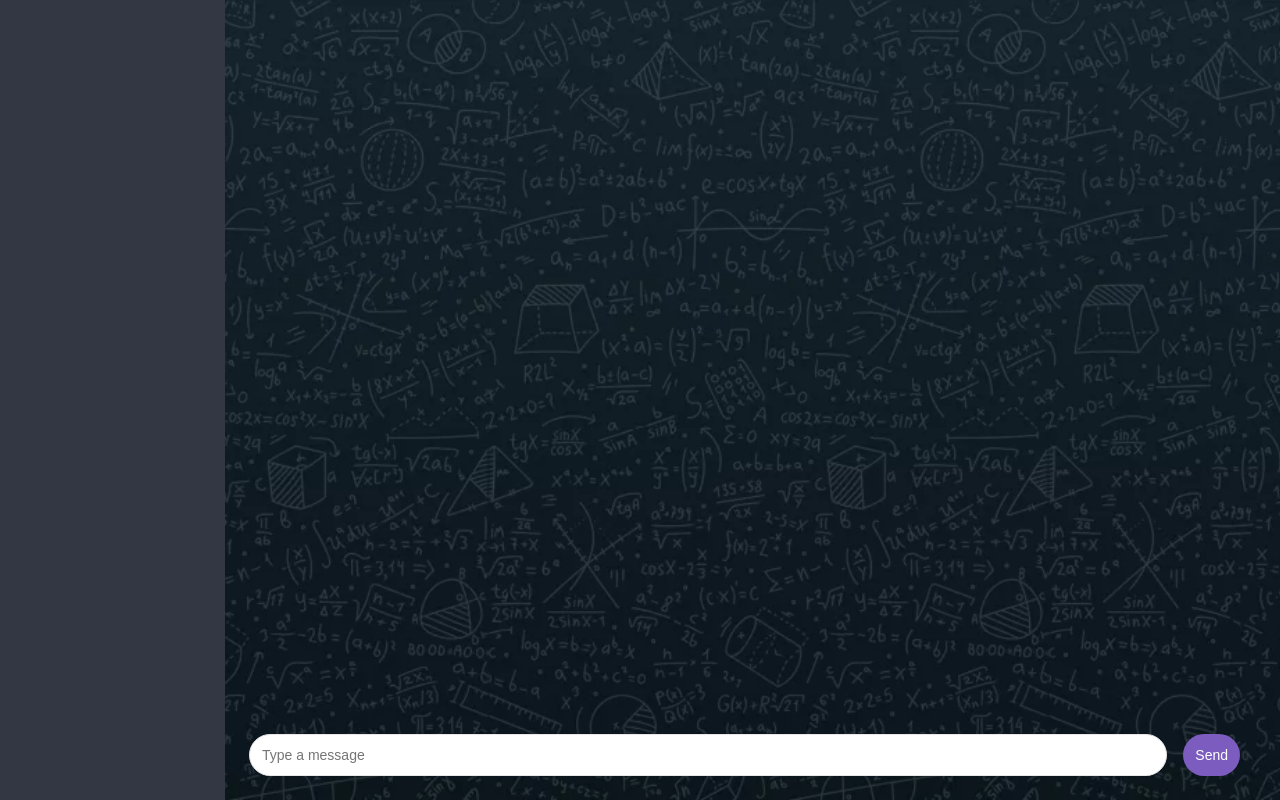
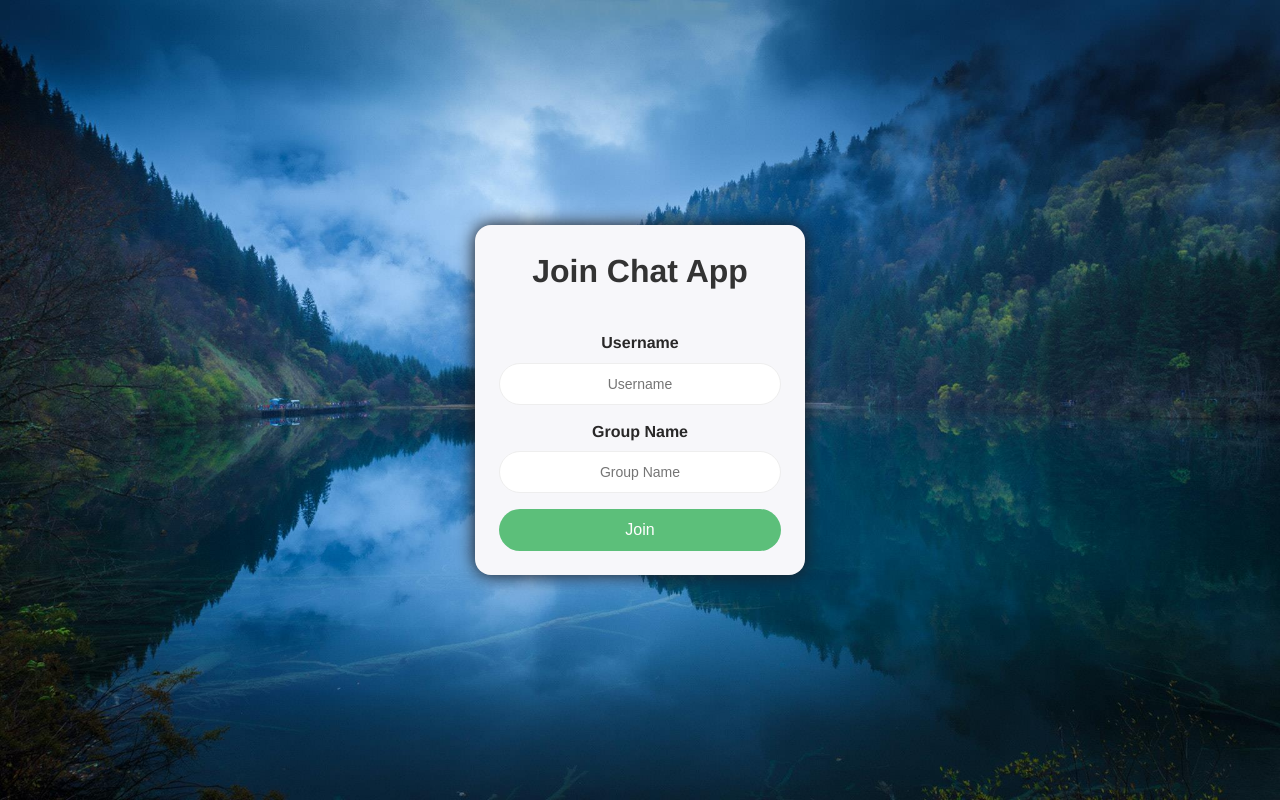
Before and after one commit to pijush-konar-au7/assignmentchatapp, a website: page public/index.html in a window 1280 px wide. Drawn offline with nearby package versions, Linux system fonts and the light colour scheme; no server answers.

Commit message:
Join Page Created

```diff
--- /dev/null
+++ b/public/chatpage.html
@@ -0,0 +1,52 @@
+<!DOCTYPE html>
+<html>
+
+<head>
+    <title>Chat App</title>
+    <link rel="stylesheet" href="/css/styles.min.css">
+</head>
+<body>
+    <div class="chat">
+        <div id="sidebar" class="chat__sidebar">
+        </div>
+        <div class="chat__main">
+            <div id="messages" class="chat__messages"></div>
+
+            <div class="compose">
+                <form id="message-form">
+                    <input name="message" placeholder="Type a message" required autocomplete="off">
+                    <button>Send</button>
+                </form>
+            </div>
+        </div>
+    </div>
+    <script id="message-template" type="text/html">
+            <div class="message-bubble">
+                <p>
+                    <span class="message__name">Username Here</span>
+                    <span class="message__meta">{{createdAt}}</span>
+                </p>
+                <p>{{message}}</p>
+            </div>
+            <br>
+        </script>
+
+    <script id="sidebar-template" type="text/html">
+        <h2><img src="/images/Icon/logo.png" alt="" width="40" height="40" style="vertical-align:middle"> AttainU Chat</h2>
+        <img class="portrait2 ml-2" src="/users/image" alt ="" style="vertical-align:middle"><a href="/dashboard"><button>Go To Dashboard</button></a>
+        <h1 class="room-title">{{room}}</h1>
+        <h2 class="list-title">Participants</h2>
+        <ul class="users">
+            {{#users}}
+            <li>{{username}}</li>
+            {{/users}}
+        </ul>
+    </script>
+
+    <script src="https://cdnjs.cloudflare.com/ajax/libs/mustache.js/3.0.1/mustache.min.js"></script>
+    <script src="https://cdnjs.cloudflare.com/ajax/libs/moment.js/2.22.2/moment.min.js"></script>
+    <script src="https://cdnjs.cloudflare.com/ajax/libs/qs/6.6.0/qs.min.js"></script>
+    <script src="/socket.io/socket.io.js"></script>
+    <script src="/js/chat.js"></script>
+</body>
+</html>
--- a/public/css/styles.css
+++ b/public/css/styles.css
@@ -23,17 +23,23 @@ body {
 
 h1 {
     margin-bottom: 16px;
+    text-align: center;
+
 }
 
 label {
     display: block;
-    font-size: 14px;
+    text-align: center;
+    font-weight: bold;
+    font-size: 16px;
     margin-bottom: 8px;
-    color: #777;
+    color: rgb(41, 40, 40);
 }
 
 input {
     border: 1px solid #eeeeee;
+    text-align: center;
+    border-radius: 10rem;
     padding: 12px;
     outline: none;
 }
@@ -41,26 +47,26 @@ input {
 button {
     cursor: pointer;
     padding: 12px;
-    background: #7C5CBF;
+    background: #5cbf7a;
     border: none;
+    border-radius: 10rem;
     color: white;
     font-size: 16px;
     transition: background .3s ease;
 }
 
 button:hover {
-    background: #6b47b8;
+    background: #46995f;
 }
 
 button:disabled {
     cursor: default;
-    background: #7c5cbf94;
+    background: #3d8d55;
 }
 
 /* Join Page Styles */
 
 .centered-form {
-    background: #333744;
     width: 100vw;
     height: 100vh;
     display: flex;
@@ -71,6 +77,7 @@ button:disabled {
 .centered-form__box {
     box-shadow: 0px 0px 17px 1px #1D1F26;
     background: #F7F7FA;
+    border-radius: 1rem;
     padding: 33px;
     width: 250px;
 }
@@ -78,6 +85,7 @@ button:disabled {
 .centered-form__box2 {
     box-shadow: 0px 0px 17px 1px #1D1F26;
     background: #F7F7FA;
+    border-radius: 1rem;
     padding: 24px;
     width: 330px;
 }
--- a/public/index.html
+++ b/public/index.html
@@ -1,40 +1,22 @@
-<!DOCTYPE html>
-<html>
-
 <head>
-    <title>Chat App</title>
-    <link rel="stylesheet" href="/css/styles.min.css">
+    <link rel="stylesheet" href="/css/styles.css">
   </head>
   <body>
-    <div class="chat">
-        <div id="sidebar" class="chat__sidebar">
-        </div>
-        <div class="chat__main">
-            <div id="messages" class="chat__messages"></div>
-
-            <div class="compose">
-                <form id="message-form">
-                    <input name="message" placeholder="Type a message" required autocomplete="off">
-                    <button>Send</button>
+    <div class="centered-form">
+          <div class="centered-form__box2">
+          <h1 class="text-center">
+            Join Chat App
+          </h1>
+          <br>
+          <form action="/chatpage.html">
+              <label>Username</label>
+              <input class="form-control" type="text" name="username" placeholder="Username" required>
+              <label>Group Name</label>
+              <input class="form-control" type="text" name="group" placeholder="Group Name" required>
+              <button>Join</button>
           </form>
           </div>
           </div>
       </div>
-    <script id="message-template" type="text/html">
-            <div class="message-bubble">
-                <p>
-                    <span class="message__name">Username Here</span>
-                    <span class="message__meta">{{createdAt}}</span>
-                </p>
-                <p>{{message}}</p>
-            </div>
-            <br>
-        </script>
 
-    <script src="https://cdnjs.cloudflare.com/ajax/libs/mustache.js/3.0.1/mustache.min.js"></script>
-    <script src="https://cdnjs.cloudflare.com/ajax/libs/moment.js/2.22.2/moment.min.js"></script>
-    <script src="https://cdnjs.cloudflare.com/ajax/libs/qs/6.6.0/qs.min.js"></script>
-    <script src="/socket.io/socket.io.js"></script>
-    <script src="/js/chat.js"></script>
   </body>
-</html>
```
Also changed, not shown: public/css/styles.min.css, public/images/bg.jpg (added), public/images/logo.png (added). Lines whose indentation alone changed are shown as unchanged.
